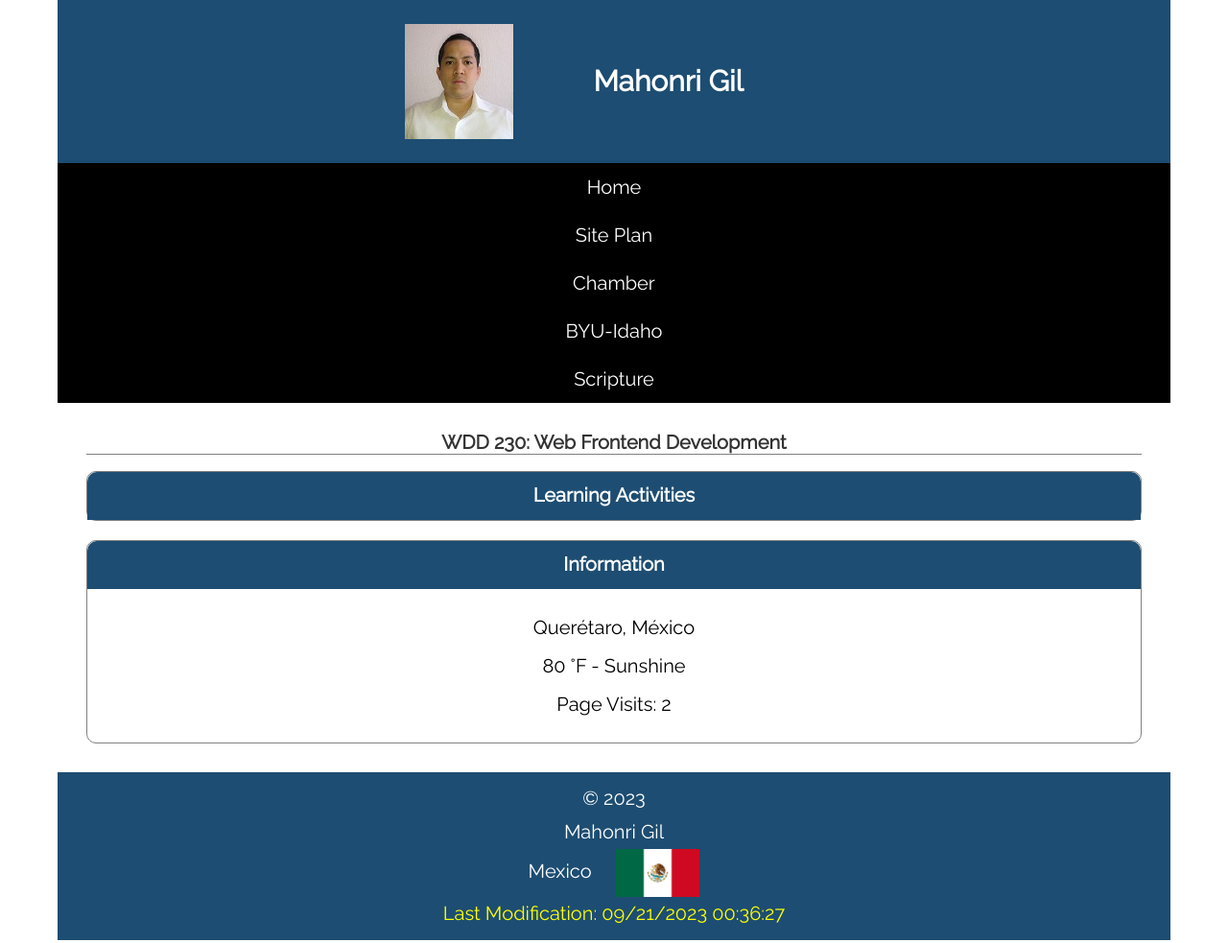
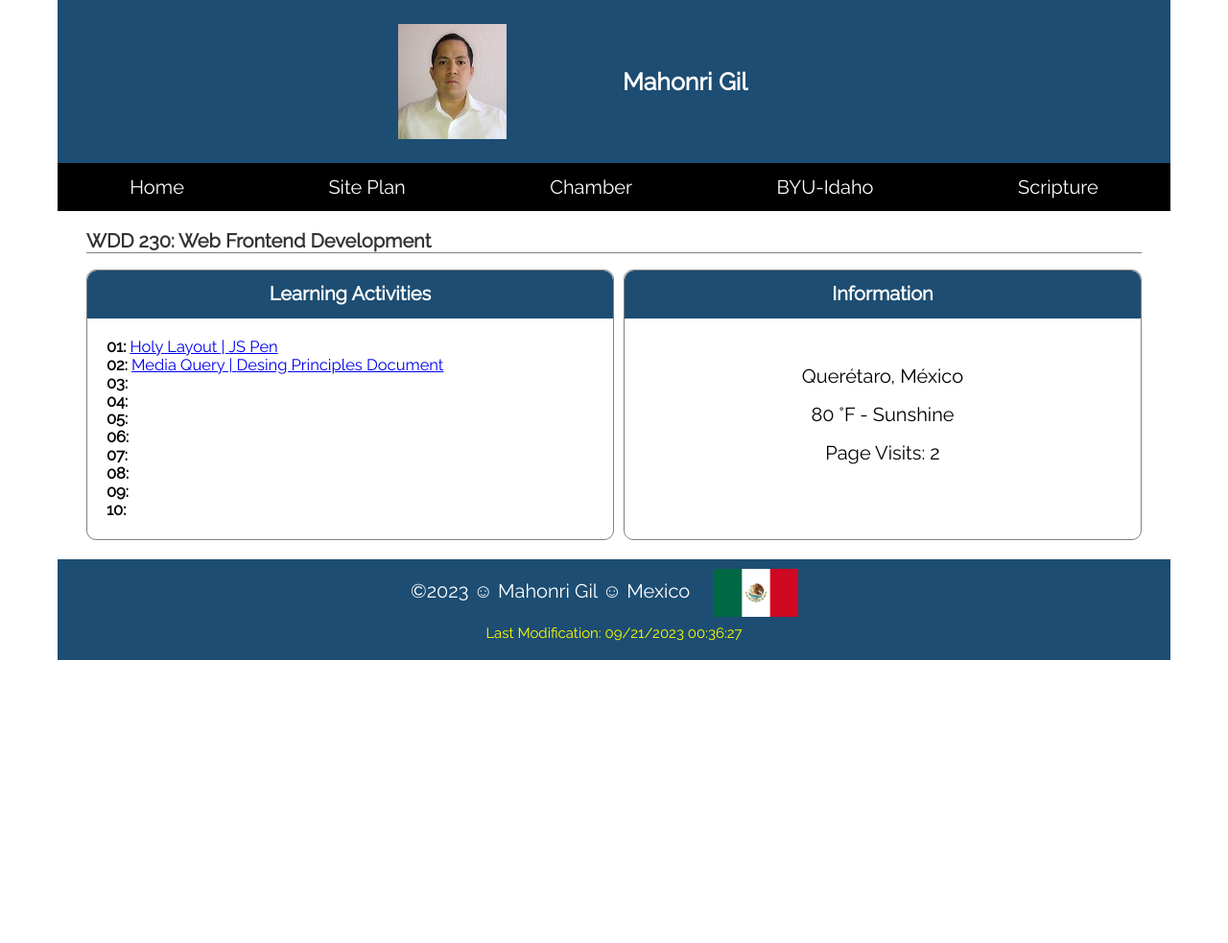
Before and after one commit to gilcota/wdd230, a plain HTML site: page index.html in a window 1280 px wide. Shown: the whole page at 96% size. After the commit the page ends 800 px from the top, so only its background shows below. Drawn offline with Linux system fonts and the light colour scheme.

Commit message:
L2
L02: Home Page Enhancement

```diff
--- a/index.html
+++ b/index.html
@@ -11,14 +11,16 @@
         at Brigham Young University - Idaho.">
     <meta name="author" content="Mahonri Gil">
 
-    <meta property="og:title" content="Mahonri Gil - WDD 230 - Web Frontend Development" />
-    <meta property="og:type" content="website" />
+    <meta property="og:title" content="Mahonri Gil - WDD 230 - Web Frontend Development">
+    <meta property="og:type" content="website">
     <meta property="og:image"
-        content="https://queretaro24-7.com/wp-content/uploads/2023/09/iluminacio%CC%81n-pira%CC%81mide-del-pueblito.png" />
-    <meta property="og:url" content="https://gilcota.github.io/wdd230/" />
+        content="https://queretaro24-7.com/wp-content/uploads/2023/09/iluminacio%CC%81n-pira%CC%81mide-del-pueblito.png">
+    <meta property="og:url" content="https://gilcota.github.io/wdd230/">
 
+    <link rel="stylesheet" href="styles/custom-normalize.css">
     <link rel="stylesheet" href="styles/normalize.css">
     <link rel="stylesheet" href="styles/base.css">
+    <link rel="stylesheet" href="styles/larger.css">
     <link rel="preconnect" href="https://fonts.gstatic.com" crossorigin>
     <link href="https://fonts.googleapis.com/css2?family=Raleway&display=swap" rel="stylesheet">
     <link rel="icon" href="favicon.ico">
@@ -43,35 +45,39 @@
         <h2>
             WDD 230: Web Frontend Development
         </h2>
-        <section class="card">
+        <section class="card1">
             <h3>
                 Learning Activities
             </h3>
-            <!--
             <ul>
-                <li>
-
-                </li>
-                <a>
-
-                </a>
+                <li><b>01: </b><a href="lesson01/holygrail.html" target="_blank">Holy Layout | </a><a
+                        href="https://codepen.io/gilcota/pen/BavZwMp" target="_blank">JS Pen</a></li>
+                <li><b>02: </b><a href="lesson01/media-query.html" target="_blank">Media Query | </a> <a
+                        href="lesson02/design.html" target="_blank">Desing Principles Document</a></li>
+                <li><b>03: </b><a></a></li>
+                <li><b>04: </b><a></a></li>
+                <li><b>05: </b><a></a></li>
+                <li><b>06: </b><a></a></li>
+                <li><b>07: </b><a></a></li>
+                <li><b>08: </b><a></a></li>
+                <li><b>09: </b><a></a></li>
+                <li><b>10: </b><a></a></li>
             </ul>
-            -->
         </section>
-        <section class="card">
+        <section class="card2">
             <h3>
                 Information
             </h3>
             <p>Querétaro, México
                 <br>80 °F - Sunshine
-                <br> Page Visits: 2
+                <br>Page Visits: 2
             </p>
         </section>
     </main>
     <footer>
-        <p>
-            &copy; <span id="currentYear"></span>
-            <br>Mahonri Gil
+        <p id="author">
+            &copy;<span id="currentYear"></span>
+            <br>&#9786; Mahonri Gil &#9786;
             <br>Mexico <img id="flag" src="images/mexico-flag.png" alt="Mexico country flag">
         </p>
         <p id="lastModified">
--- a/styles/base.css
+++ b/styles/base.css
@@ -1,6 +1,6 @@
 header {
     display: grid;
-    margin: 60px;
+    margin: 20px;
     margin-bottom: 0px;
     margin-top: 0px;
     align-items: center;
@@ -12,10 +12,13 @@ header {
 img {
     padding: 15%;
     margin-left: auto;
+    margin-right: 20px;
 }
 
 h1 {
-    font-size: 30px;
+    font-size: 24px;
+    margin-left: 15px;
+    margin-right: auto;
     color: white;
     font-family: 'Raleway', sans-serif;
 }
@@ -25,7 +28,7 @@ nav ul {
     list-style: none;
     align-items: center;
     padding: 0px;
-    margin: 60px;
+    margin: 20px;
     margin-top: 0px;
     margin-bottom: 0px;
     grid-template-rows: repeat(5, 50px);
@@ -42,14 +45,14 @@ nav a {
 
 main {
     display: grid;
-    margin-left: 90px;
-    margin-right: 90px;
+    margin-left: 40px;
+    margin-right: 40px;
     align-items: center;
 }
 
 h2 {
     margin-top: 30px;
-    font-size: 20px;
+    font-size: 19px;
     text-align: center;
     color: rgb(51, 51, 51);
     border-bottom: 1px solid gray;
@@ -72,14 +75,17 @@ h3 {
     border-bottom-right-radius: 0px;
 }
 
-.card {
+.card1,
+.card2 {
     margin-top: 0px;
     margin-bottom: 20px;
     border: 1px solid gray;
     border-radius: 10px;
+    height: 250px;
 }
 
-.card p {
+.card1 p,
+.card2 p {
     font-size: 20px;
     font-family: 'Raleway', sans-serif;
     text-align: center;
@@ -88,17 +94,24 @@ h3 {
     line-height: 40px;
 }
 
+.card2 p {
+    padding: 20px 0;
+}
+
 section ul {
     list-style: none;
     font-family: 'Raleway', sans-serif;
+    font-size: 14px;
+    padding: 20px;
+    margin: 0px;
 }
 
 footer {
     text-align: center;
     line-height: 35px;
     font-size: 20px;
-    margin-left: 60px;
-    margin-right: 60px;
+    margin-left: 20px;
+    margin-right: 20px;
     font-family: 'Raleway', sans-serif;
     background-color: rgb(29, 77, 114);
     color: white;
@@ -112,7 +125,6 @@ footer p {
 #flag {
     padding: 0px;
     height: 50px;
-
     margin-left: 20px;
     vertical-align: middle
 }
@@ -120,4 +132,5 @@ footer p {
 #lastModified {
     margin-top: -30px;
     color: yellow;
+    font-size: 15px;
 }
--- /dev/null
+++ b/styles/custom-normalize.css
@@ -0,0 +1,3 @@
+html {
+    background-color: white;
+}
--- /dev/null
+++ b/styles/larger.css
@@ -0,0 +1,154 @@
+@media screen and (min-width: 500px) {
+
+    header {
+        display: grid;
+        margin: 60px;
+        margin-bottom: 0px;
+        margin-top: 0px;
+        align-items: center;
+        grid-template-columns: auto auto;
+        grid-template-rows: 170px;
+        background-color: rgb(29, 77, 114);
+    }
+
+    img {
+        padding: 15%;
+        margin-left: auto;
+    }
+
+    h1 {
+        font-size: 25px;
+        color: white;
+        font-family: 'Raleway', sans-serif;
+    }
+
+    nav ul {
+        display: grid;
+        display: flex;
+        align-items: center;
+        line-height: 50px;
+        padding: 0px;
+        margin: 60px;
+        margin-top: 0px;
+        margin-bottom: 0px;
+        grid-template-rows: repeat(5, 50px);
+        font-size: 20px;
+        text-align: center;
+        background-color: black;
+        font-family: 'Raleway', sans-serif;
+    }
+
+    nav ul li {
+        flex: 1 1 auto;
+    }
+
+    nav a {
+        color: white;
+        text-decoration: none;
+    }
+
+    main {
+        display: grid;
+        grid-template-columns: 1fr 1fr;
+        margin-top: -10px;
+        margin-bottom: -10px;
+        margin-left: 90px;
+        margin-right: 90px;
+        align-items: center;
+    }
+
+    h2 {
+        margin-top: 30px;
+        font-size: 20px;
+        grid-column: 1 / 3;
+        text-align: left;
+        color: rgb(51, 51, 51);
+        border-bottom: 1px solid gray;
+        font-family: 'Raleway', sans-serif;
+    }
+
+    h3 {
+        display: grid;
+        margin-top: 0px;
+        margin-bottom: 0px;
+        font-size: 20px;
+        font-family: 'Raleway', sans-serif;
+        text-align: center;
+        align-items: center;
+        color: white;
+        grid-template-rows: 50px;
+        background-color: rgb(29, 77, 114);
+        border-radius: 10px;
+        border-bottom-left-radius: 0px;
+        border-bottom-right-radius: 0px;
+    }
+
+    .card1 {
+        margin-top: 0px;
+        margin-bottom: 0px;
+        border: 1px solid gray;
+        border-radius: 10px;
+        height: 280px;
+    }
+
+    .card2 {
+        margin-top: 0px;
+        margin-bottom: 0px;
+        margin-left: 10px;
+        border: 1px solid gray;
+        border-radius: 10px;
+        height: 280px;
+    }
+
+    .card1 p,
+    .card2 p {
+        font-size: 20px;
+        font-family: 'Raleway', sans-serif;
+        text-align: center;
+        align-items: center;
+        color: black;
+        line-height: 40px;
+    }
+
+    section ul {
+        list-style: none;
+        font-family: 'Raleway', sans-serif;
+        font-size: 16.5px;
+    }
+
+    footer {
+        text-align: center;
+        line-height: 35px;
+        font-size: 20px;
+        margin-top: 30px;
+        margin-left: 60px;
+        margin-right: 60px;
+        font-family: 'Raleway', sans-serif;
+        background-color: rgb(29, 77, 114);
+        color: white;
+    }
+
+    footer p {
+        margin: 10px;
+        padding: 10px;
+    }
+
+    #flag {
+        padding: 0px;
+        height: 50px;
+
+        margin-left: 20px;
+        vertical-align: middle
+    }
+
+    #lastModified {
+        margin-top: -30px;
+        color: yellow;
+        font-size: 15px;
+    }
+
+    #author br {
+        display: none;
+    }
+
+}
```
